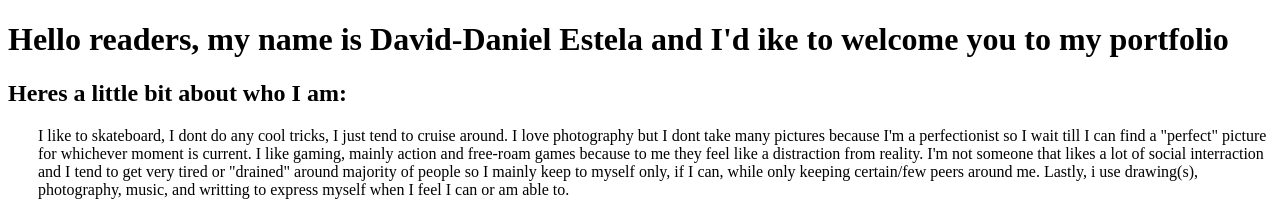
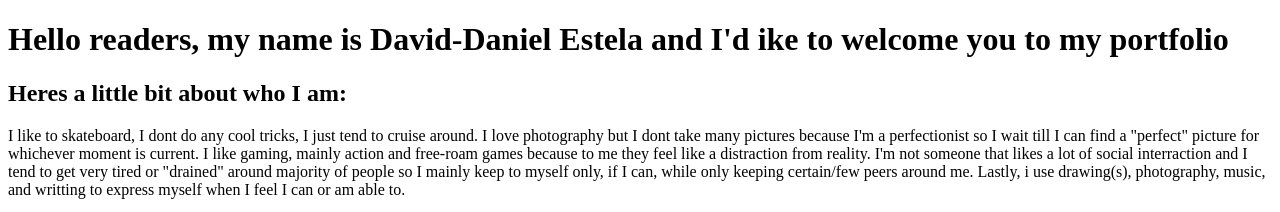
Before and after one commit to Destela-taehs/Destela-taehs, a plain HTML site: page index.html in a window 1280 px wide. Shown: the top 212 px of the page. Drawn offline with Linux system fonts and the light colour scheme; grey boxes are pictures that could not be loaded.

```diff
--- a/index.html
+++ b/index.html
@@ -2,11 +2,7 @@
 <html>
     <head>
         <title>Page Title</title>
-    	<style>
-            p {
-                margin-left: 30px;
-            }
-        </style>
+
     </head>
 
     <body>
```
